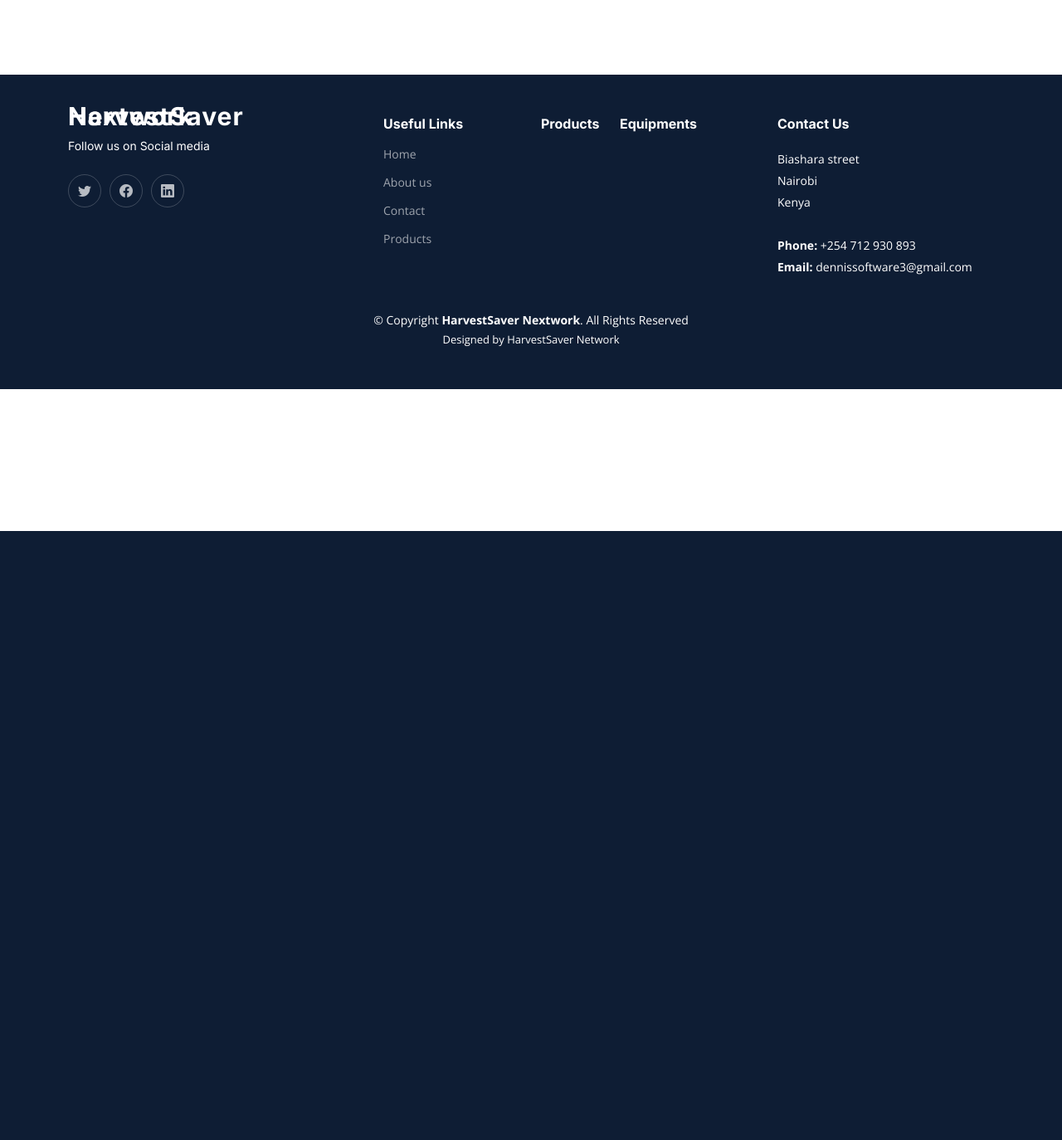
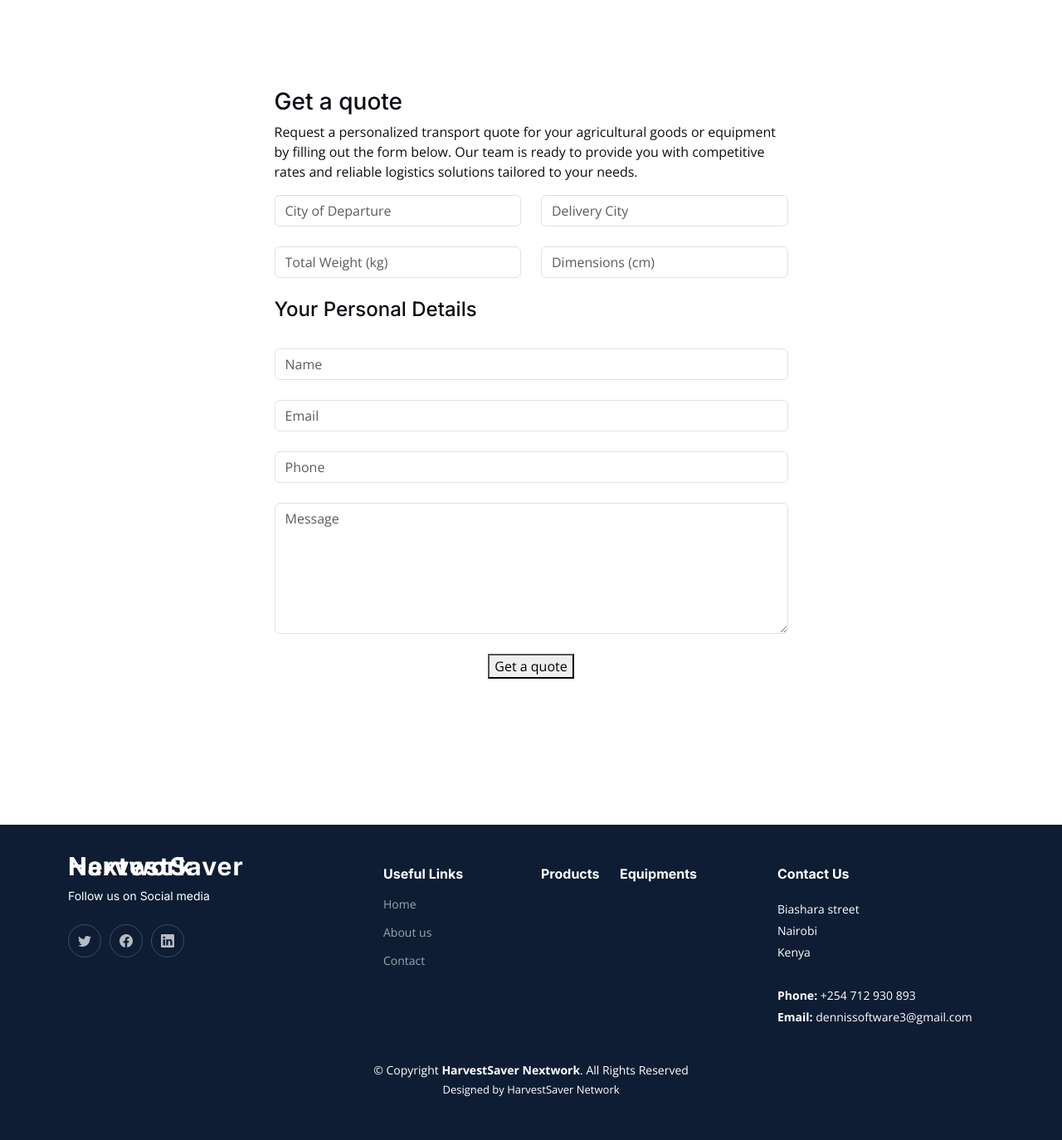
Before and after one commit to Dennismwendwa/harvestsaver, a Django app: page /transport/home in a window 1280 px wide. Shown: the part 160-1534 px from the top of the page at 83% size. Before the commit the page ends 800 px from the top, so only its background shows below. Run offline with Django 4.2, Linux system fonts and the light colour scheme; data that the repository does not hold is empty; some libraries are stand-ins or nearby versions.

Commit message:
added the transport home page view

```diff
--- a/harvestsaver/accounts/templates/accounts/layout.html
+++ b/harvestsaver/accounts/templates/accounts/layout.html
@@ -124,7 +124,6 @@
             <li><a href="{% url 'farm:home' %}">Home</a></li>
             <li><a href="{% url 'accounts:aboutus' %}">About us</a></li>
             <li><a href="{% url 'accounts:contact' %}">Contact</a></li>
-            <li><a href="#products">Products</a></li>
           </ul>
         </div>
 
--- a/harvestsaver/farm/templates/farm/index.html
+++ b/harvestsaver/farm/templates/farm/index.html
@@ -74,7 +74,7 @@
           <li><a href="{% url 'accounts:register' %}">Signin</a></li>
           {% endif %}
           <li><a href="{% url 'accounts:contact' %}">Contact</a></li>
-          <li><a class="get-a-quote" href="get-a-quote.html">Get a Quote</a></li>
+          <li><a class="get-a-quote" href="{% url 'transit:transportquote' %}">Get a Quote</a></li>
           <a href="{% url 'farm:cart_items' %}">
             <li class="position-relative">
                 {%if current_user_total_quantity%}
@@ -321,7 +321,6 @@
             <li><a href="{% url 'farm:home' %}">Home</a></li>
             <li><a href="{% url 'accounts:aboutus' %}">About us</a></li>
             <li><a href="{% url 'accounts:contact' %}">Contact</a></li>
-            <li><a href="#products">Products</a></li>
           </ul>
         </div>
 
--- /dev/null
+++ b/harvestsaver/transit/templates/transit/quote.html
@@ -0,0 +1,59 @@
+<div class="col-lg-7 bg-white p-3">
+    <form action="{% url 'transit:transportquote' %}" method="post" class="">
+      {% csrf_token%}
+      <h3>Get a quote</h3>
+      <p>
+          Request a personalized transport quote for your agricultural goods or equipment
+          by filling out the form below. Our team is ready to provide you with competitive
+          rates and reliable logistics solutions tailored to your needs.
+      </p>
+      {% for message in messages %}
+      <div class="p-2 bg-success">
+        <p class="text-white">{{message}}</p>
+      </div>
+
+      {%endfor%}
+      <div class="row gy-4">
+        <div class="col-md-6">
+          <input type="text" name="departure" class="form-control" placeholder="City of Departure" required>
+        </div>
+
+        <div class="col-md-6">
+          <input type="text" name="delivery" class="form-control" placeholder="Delivery City" required>
+        </div>
+
+        <div class="col-md-6">
+          <input type="text" name="weight" class="form-control" placeholder="Total Weight (kg)" required>
+        </div>
+
+        <div class="col-md-6">
+          <input type="text" name="dimensions" class="form-control" placeholder="Dimensions (cm)" required>
+        </div>
+
+        <div class="col-lg-12">
+          <h4>Your Personal Details</h4>
+        </div>
+
+        <div class="col-md-12">
+          <input type="text" name="name" class="form-control" placeholder="Name" required>
+        </div>
+
+        <div class="col-md-12 ">
+          <input type="email" class="form-control" name="email" placeholder="Email" required>
+        </div>
+
+        <div class="col-md-12">
+          <input type="text" class="form-control" name="phone" placeholder="Phone" required>
+        </div>
+
+        <div class="col-md-12">
+          <textarea class="form-control" name="message" rows="6" placeholder="Message" required></textarea>
+        </div>
+
+        <div class="col-md-12 text-center">
+          <button type="submit">Get a quote</button>
+        </div>
+
+      </div>
+    </form>
+  </div><!-- End Quote Form -->
--- a/harvestsaver/transit/templates/transit/transportoptions.html
+++ b/harvestsaver/transit/templates/transit/transportoptions.html
@@ -9,4 +9,12 @@ HarvestSaver Nextwork - Transport
 <div class="container mt-5">
     <h3>Transport</h3>
 </div>
+<section id="get-a-quote" class="get-a-quote">
+    <div class="container" data-aos="fade-up">
+      <div class="d-flex justify-content-center g-0">
+        {% include "transit/quote.html"%}
+      </div>
+
+    </div>
+  </section><!-- End Get a Quote Section -->
 {%endblock%}
--- a/harvestsaver/transit/views.py
+++ b/harvestsaver/transit/views.py
@@ -18,6 +18,7 @@ def transportoptions(request):
 def transporthome(request):
     """This view is for transport quote"""
     if request.method == "POST":
+        print("here")
         form = QuoteForm(request.POST)
         if form.is_valid():
             departure = form.cleaned_data["departure"]
@@ -43,15 +44,16 @@ def transporthome(request):
                                        f"Your quote request has been sent "
                                        f"successfully. Thank you!")
                                        )
-            return redirect("transit:transporthome")
+            return redirect("transit:transportquote")
         else:
             print(form.errors)
             error_list = []
             for error in form.errors:
                 error_list.append(error)
             error_message = ", ".join(error_list)
-            messages.error(request, f"{error_message}")
-            return redirect("transit:transporthome")
+            messages.warning(request, f"{error_message}")
+            return redirect("transit:transportquote")
+
             #return render(request, "transit/transport.html", {"form": form})
 
     return render(request, "transit/transport.html", {})
```
Also changed, not shown: harvestsaver/farm/templates/farm/all_equipments.html (+39 -6 lines), harvestsaver/farm/templates/farm/all_products.html (+3 -22 lines), harvestsaver/farm/templates/farm/category.html (+3 -4 lines), harvestsaver/farm/views.py (+10 -1 lines), harvestsaver/transit/templates/transit/transport.html (+1 -62 lines), harvestsaver/media/equipment_img/Screenshot_from_2023-11-04_06-57-46.png (added), harvestsaver/media/equipment_img/tractor-implements-2.jpg (added), harvestsaver/media/equipment_img/walking-hand-tractor.jpg (added), harvestsaver/media/equipment_img/wheat-harvester.jpg (added), harvestsaver/media/profile.png (added).
